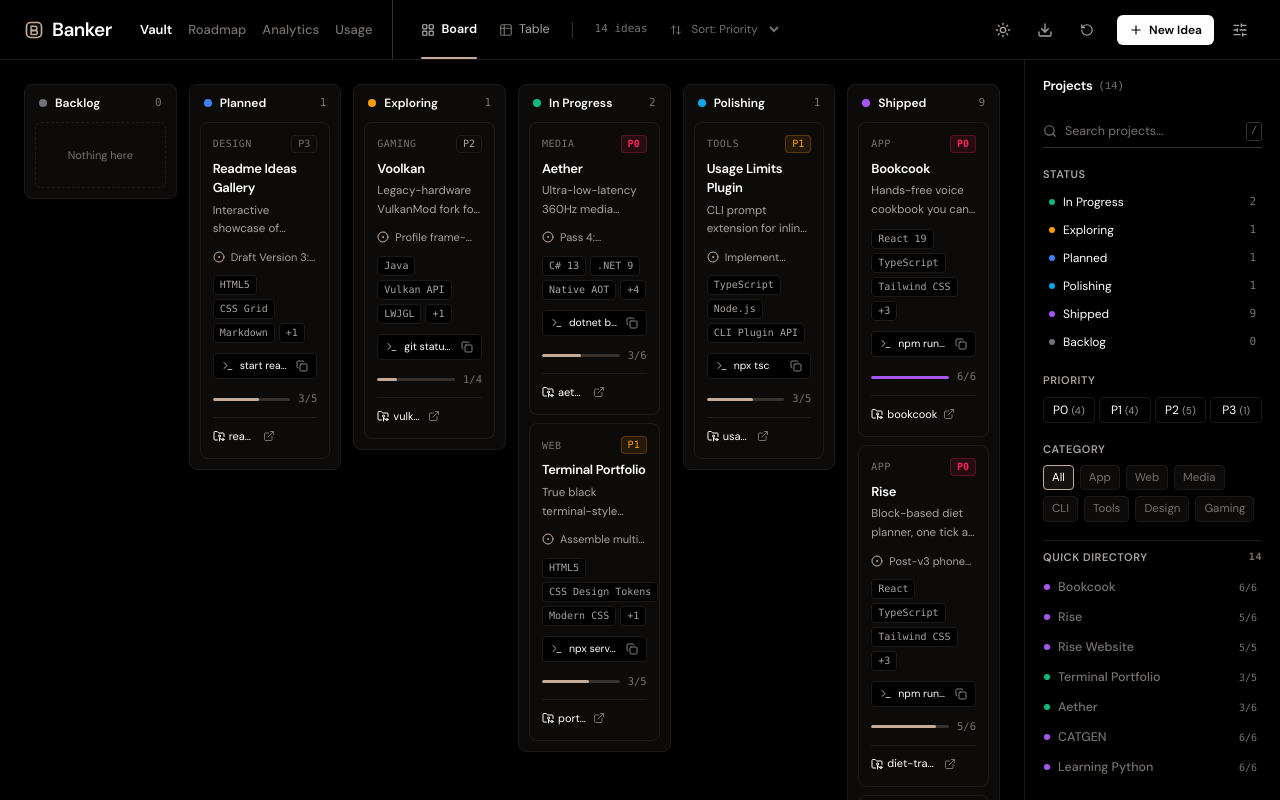
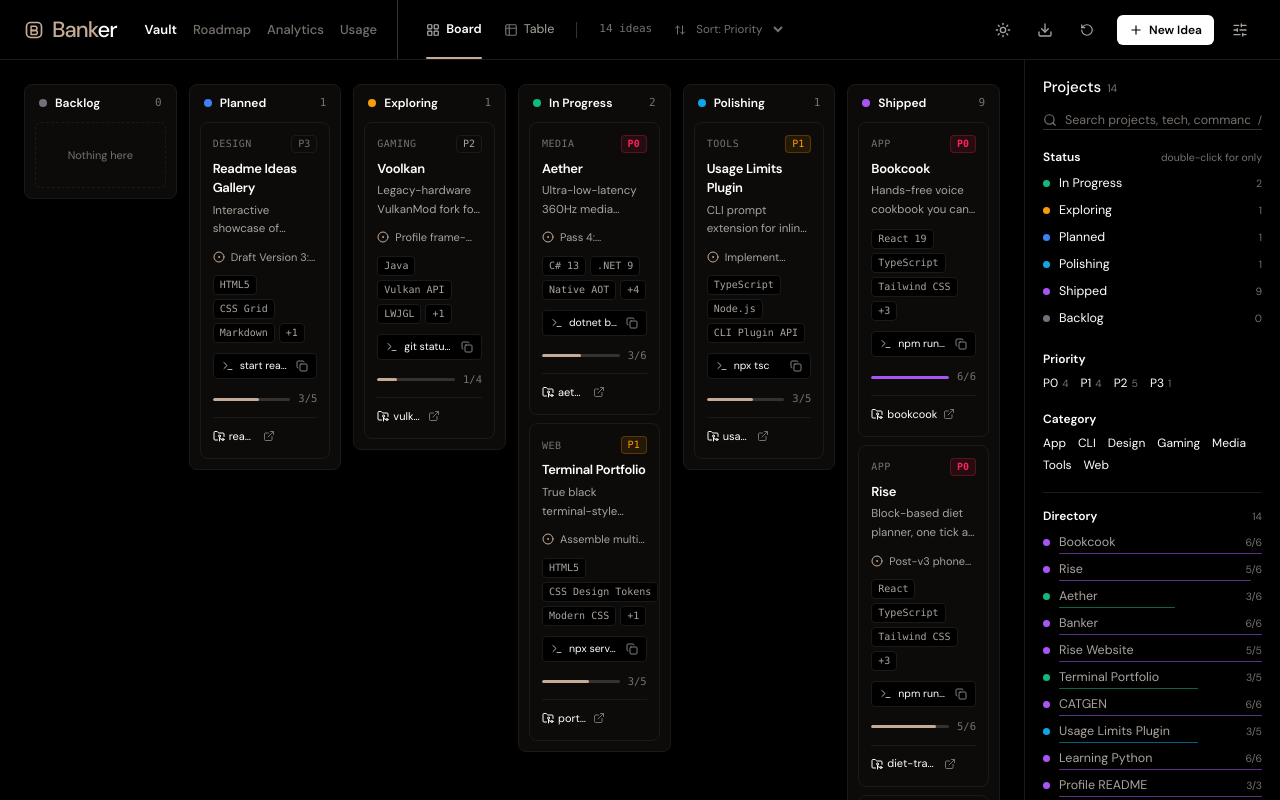
Before and after one commit to rvyyv-n/aether-bank, a React (Vite) app: page / in a window 1280 px wide. Built offline with nearby package versions, Linux system fonts and the light colour scheme.

Commit message:
feat: slopalytics-style sidebar with toggle filters and a directory that follows them

```diff
--- a/src/App.tsx
+++ b/src/App.tsx
@@ -41,9 +41,10 @@ export function App() {
   const [activeSection, setActiveSection] = useState<'vault' | 'roadmap' | 'analytics' | 'usage'>('vault');
   const [viewMode, setViewMode] = useState<'board' | 'table'>('board');
   const [searchQuery, setSearchQuery] = useState('');
-  const [selectedCategory, setSelectedCategory] = useState('all');
-  const [selectedStatus, setSelectedStatus] = useState('all');
-  const [selectedPriority, setSelectedPriority] = useState('all');
+  // Filters list what is switched off, so new categories show up by default
+  const [hiddenStatuses, setHiddenStatuses] = useState<ProjectStatus[]>([]);
+  const [hiddenPriorities, setHiddenPriorities] = useState<PriorityLevel[]>([]);
+  const [hiddenCategories, setHiddenCategories] = useState<string[]>([]);
   const [sortBy, setSortBy] = useState<'priority' | 'status' | 'title' | 'progress' | 'updated'>('priority');
 
   const [selectedProject, setSelectedProject] = useState<ProjectIdea | null>(null);
@@ -127,14 +128,9 @@ export function App() {
   // Filter and sort projects
   const filteredProjects = projects
     .filter((project) => {
-      const matchesCategory =
-        selectedCategory === 'all' || project.category === selectedCategory;
-
-      const matchesStatus =
-        selectedStatus === 'all' || project.status === selectedStatus;
-
-      const matchesPriority =
-        selectedPriority === 'all' || project.priority === selectedPriority;
+      const matchesCategory = !hiddenCategories.includes(project.category);
+      const matchesStatus = !hiddenStatuses.includes(project.status);
+      const matchesPriority = !hiddenPriorities.includes(project.priority);
 
       const q = searchQuery.toLowerCase().trim();
       const matchesQuery =
@@ -225,17 +221,14 @@ export function App() {
     if (confirm('Reset idea bank back to default initial context?')) {
       setProjects(INITIAL_PROJECTS);
       localStorage.removeItem(STORAGE_KEY);
-      setSelectedCategory('all');
-      setSelectedStatus('all');
-      setSelectedPriority('all');
-      setSearchQuery('');
+      handleResetFilters();
     }
   };
 
   const handleResetFilters = () => {
-    setSelectedCategory('all');
-    setSelectedStatus('all');
-    setSelectedPriority('all');
+    setHiddenCategories([]);
+    setHiddenStatuses([]);
+    setHiddenPriorities([]);
     setSearchQuery('');
   };
 
@@ -317,12 +310,13 @@ export function App() {
           totalCount={projects.length}
           searchQuery={searchQuery}
           setSearchQuery={setSearchQuery}
-          selectedStatus={selectedStatus}
-          setSelectedStatus={setSelectedStatus}
-          selectedPriority={selectedPriority}
-          setSelectedPriority={setSelectedPriority}
-          selectedCategory={selectedCategory}
-          setSelectedCategory={setSelectedCategory}
+          filteredProjects={filteredProjects}
+          hiddenStatuses={hiddenStatuses}
+          setHiddenStatuses={setHiddenStatuses}
+          hiddenPriorities={hiddenPriorities}
+          setHiddenPriorities={setHiddenPriorities}
+          hiddenCategories={hiddenCategories}
+          setHiddenCategories={setHiddenCategories}
           selectedProjectId={selectedProject?.id || null}
           onSelectProject={setSelectedProject}
           isOpenMobile={isMobileSidebarOpen}
--- a/src/components/Header.tsx
+++ b/src/components/Header.tsx
@@ -62,7 +62,9 @@ export const Header: React.FC<HeaderProps> = ({
         aria-label="Banker home"
       >
         <BankerLogo size={20} className="flex-shrink-0 text-[var(--accent)]" />
-        <strong>Banker</strong>
+        <strong>
+          <span>Bank</span>er
+        </strong>
       </a>
 
       {/* Main Section Navigation Tabs (Slopalytics style) */}
--- a/src/components/Sidebar.tsx
+++ b/src/components/Sidebar.tsx
@@ -1,21 +1,22 @@
 import React from 'react';
 import type { ProjectIdea, ProjectStatus, PriorityLevel } from '../types';
+import { Search, X } from 'lucide-react';
+import { STATUS_META, PRIORITY_META, progressOf } from '../data/status';
 import { StatusDot } from './ui';
-import { STATUS_META, progressOf } from '../data/status';
-import { Search, X, RotateCcw } from 'lucide-react';
 
 interface SidebarProps {
   projects: ProjectIdea[];
+  filteredProjects: ProjectIdea[];
   filteredCount: number;
   totalCount: number;
   searchQuery: string;
   setSearchQuery: (q: string) => void;
-  selectedStatus: string;
-  setSelectedStatus: (status: string) => void;
-  selectedPriority: string;
-  setSelectedPriority: (p: string) => void;
-  selectedCategory: string;
-  setSelectedCategory: (cat: string) => void;
+  hiddenStatuses: ProjectStatus[];
+  setHiddenStatuses: (s: ProjectStatus[]) => void;
+  hiddenPriorities: PriorityLevel[];
+  setHiddenPriorities: (p: PriorityLevel[]) => void;
+  hiddenCategories: string[];
+  setHiddenCategories: (c: string[]) => void;
   selectedProjectId: string | null;
   onSelectProject: (project: ProjectIdea) => void;
   isOpenMobile: boolean;
@@ -30,18 +31,31 @@ const PRIORITIES: PriorityLevel[] = ['P0', 'P1', 'P2', 'P3'];
 // Active work first in the filter list
 const STATUS_FILTER_ORDER: ProjectStatus[] = ['in_progress', 'spike', 'planned', 'polishing', 'shipped', 'backlog'];
 
+/** Click switches one value off or on; double-click shows only that value. */
+function makeToggle<T>(all: T[], hidden: T[], setHidden: (next: T[]) => void) {
+  return {
+    onClick: (v: T) =>
+      setHidden(hidden.includes(v) ? hidden.filter((h) => h !== v) : [...hidden, v]),
+    onDoubleClick: (v: T) => {
+      const onlyThis = hidden.length === all.length - 1 && !hidden.includes(v);
+      setHidden(onlyThis ? [] : all.filter((a) => a !== v));
+    },
+  };
+}
+
 export const Sidebar: React.FC<SidebarProps> = ({
   projects,
+  filteredProjects,
   filteredCount,
   totalCount,
   searchQuery,
   setSearchQuery,
-  selectedStatus,
-  setSelectedStatus,
-  selectedPriority,
-  setSelectedPriority,
-  selectedCategory,
-  setSelectedCategory,
+  hiddenStatuses,
+  setHiddenStatuses,
+  hiddenPriorities,
+  setHiddenPriorities,
+  hiddenCategories,
+  setHiddenCategories,
   selectedProjectId,
   onSelectProject,
   isOpenMobile,
@@ -50,57 +64,52 @@ export const Sidebar: React.FC<SidebarProps> = ({
   onExportJson,
   onResetData,
 }) => {
-  const categories = Array.from(new Set(projects.map((p) => p.category)));
+  const categories = Array.from(new Set(projects.map((p) => p.category))).sort();
   const hasActiveFilters =
     searchQuery !== '' ||
-    selectedStatus !== 'all' ||
-    selectedPriority !== 'all' ||
-    selectedCategory !== 'all';
+    hiddenStatuses.length > 0 ||
+    hiddenPriorities.length > 0 ||
+    hiddenCategories.length > 0;
 
+  const statusToggle = makeToggle(STATUS_FILTER_ORDER, hiddenStatuses, setHiddenStatuses);
+  const priorityToggle = makeToggle(PRIORITIES, hiddenPriorities, setHiddenPriorities);
+  const categoryToggle = makeToggle(categories, hiddenCategories, setHiddenCategories);
 
   return (
-    <aside className={`sidebar ${isOpenMobile ? 'open' : ''}`}>
-      {/* Top Heading */}
+    <aside className={`sidebar ${isOpenMobile ? 'open' : ''}`} aria-label="Filters and projects">
       <div className="side-heading">
         <h2>
-          <span>Projects</span>
-          <span className="count-badge">
-            ({filteredCount}{filteredCount !== totalCount ? `/${totalCount}` : ''})
+          Projects
+          <span>
+            {filteredCount !== totalCount ? `${filteredCount} of ${totalCount}` : totalCount}
           </span>
         </h2>
         {hasActiveFilters && (
-          <button
-            onClick={onResetFilters}
-            className="text-[11px] text-[var(--accent)] hover:underline flex items-center gap-1 cursor-pointer"
-            title="Reset filters"
-          >
-            <RotateCcw className="h-3 w-3" />
-            <span>Reset</span>
+          <button onClick={onResetFilters} className="text-button" title="Show everything">
+            Reset
           </button>
         )}
         {isOpenMobile && (
-          <button
-            onClick={onCloseMobile}
-            className="p-1 rounded text-[var(--fg-3)] hover:text-[var(--fg)] md:hidden cursor-pointer"
-          >
+          <button onClick={onCloseMobile} className="icon-button md:hidden" aria-label="Close filters">
             <X className="h-4 w-4" />
           </button>
         )}
       </div>
 
-      {/* Inline Search */}
       <div className="search">
         <Search className="h-3.5 w-3.5 flex-shrink-0" />
         <input
           type="text"
           value={searchQuery}
           onChange={(e) => setSearchQuery(e.target.value)}
-          placeholder="Search projects..."
+          placeholder="Search projects, tech, commands"
+          aria-label="Search projects"
         />
         {searchQuery ? (
           <button
             onClick={() => setSearchQuery('')}
-            className="text-[var(--fg-3)] hover:text-[var(--fg)] cursor-pointer"
+            className="text-[var(--fg-3)] hover:text-[var(--fg)]"
+            aria-label="Clear search"
           >
             <X className="h-3 w-3" />
           </button>
@@ -109,116 +118,66 @@ export const Sidebar: React.FC<SidebarProps> = ({
         )}
       </div>
 
-      {/* Status Filter (Slopalytics strike/toggle style) */}
+      {/* Status */}
+      <div className="filter-group">
+        <div className="section-head">
+          <h3>Status</h3>
+          <span className="hint">double-click for only</span>
+        </div>
         <div>
-        <div className="filter-section-title">
-          <span>Status</span>
-          {selectedStatus !== 'all' && (
-            <button
-              onClick={() => setSelectedStatus('all')}
-              className="text-[10px] text-[var(--accent)] normal-case cursor-pointer hover:underline"
-            >
-              all
-            </button>
-          )}
-        </div>
-        <div className="flex flex-col gap-1">
           {STATUS_FILTER_ORDER.map((id) => {
-            const st = { id, ...STATUS_META[id] };
-            const isSelected = selectedStatus === st.id;
-            const count = projects.filter((p) => p.status === st.id).length;
+            const shown = !hiddenStatuses.includes(id);
+            const count = projects.filter((p) => p.status === id).length;
             return (
               <button
-                key={st.id}
-                onClick={() =>
-                  setSelectedStatus(selectedStatus === st.id ? 'all' : st.id)
-                }
-                className={`flex items-center justify-between py-1 px-1.5 rounded text-xs transition cursor-pointer ${
-                  isSelected
-                    ? 'text-[var(--fg)] bg-[var(--hover)] font-medium'
-                    : 'text-[var(--fg-2)] hover:text-[var(--fg)] hover:bg-[var(--hover)]'
-                }`}
+                key={id}
+                aria-pressed={shown}
+                onClick={() => statusToggle.onClick(id)}
+                onDoubleClick={() => statusToggle.onDoubleClick(id)}
+                className="model-row"
               >
-                <span className="flex items-center gap-2">
-                  <StatusDot status={st.id} className="w-1.5 h-1.5" />
-                  <span>{st.label}</span>
-                </span>
-                <span className="font-mono text-[11px] text-[var(--fg-3)]">
-                  {count}
-                </span>
+                <StatusDot status={id} className={`w-[7px] h-[7px] ${shown ? '' : 'opacity-30'}`} />
+                <span className="flex-1 truncate">{STATUS_META[id].label}</span>
+                <span className="row-count">{count}</span>
               </button>
             );
           })}
         </div>
       </div>
 
-      {/* Priority Filter */}
-      <div>
-        <div className="filter-section-title">
-          <span>Priority</span>
-          {selectedPriority !== 'all' && (
-            <button
-              onClick={() => setSelectedPriority('all')}
-              className="text-[10px] text-[var(--accent)] normal-case cursor-pointer hover:underline"
-            >
-              all
-            </button>
-          )}
+      {/* Priority */}
+      <div className="filter-group">
+        <div className="section-head">
+          <h3>Priority</h3>
         </div>
-        <div className="grid grid-cols-4 gap-1">
-          {PRIORITIES.map((p) => {
-            const isSelected = selectedPriority === p;
-            const count = projects.filter((item) => item.priority === p).length;
-            return (
+        <div className="strike-filter">
+          {PRIORITIES.map((p) => (
             <button
               key={p}
-                onClick={() =>
-                  setSelectedPriority(selectedPriority === p ? 'all' : p)
-                }
-                className={`py-1 text-center font-mono text-xs rounded border transition cursor-pointer ${
-                  isSelected
-                    ? 'border-[var(--accent)] text-[var(--fg)] bg-[var(--hover)] font-bold'
-                    : 'border-[var(--line)] text-[var(--fg-3)] hover:text-[var(--fg)] hover:border-[var(--line-2)]'
-                }`}
+              aria-pressed={!hiddenPriorities.includes(p)}
+              onClick={() => priorityToggle.onClick(p)}
+              onDoubleClick={() => priorityToggle.onDoubleClick(p)}
+              title={`${p} · ${PRIORITY_META[p]}`}
             >
-                {p} <span className="text-[10px] opacity-60">({count})</span>
+              {p}
+              <span className="row-count ml-1">{projects.filter((x) => x.priority === p).length}</span>
             </button>
-            );
-          })}
+          ))}
         </div>
       </div>
 
-      {/* Category / Ecosystem Filter */}
-      <div>
-        <div className="filter-section-title">
-          <span>Category</span>
-          {selectedCategory !== 'all' && (
-            <button
-              onClick={() => setSelectedCategory('all')}
-              className="text-[10px] text-[var(--accent)] normal-case cursor-pointer hover:underline"
-            >
-              all
-            </button>
-          )}
+      {/* Category */}
+      <div className="filter-group">
+        <div className="section-head">
+          <h3>Category</h3>
         </div>
-        <div className="flex flex-wrap gap-1.5">
-          <button
-            onClick={() => setSelectedCategory('all')}
-            className={`filter-pill cursor-pointer ${
-              selectedCategory === 'all' ? 'active' : ''
-            }`}
-          >
-            All
-          </button>
+        <div className="strike-filter">
           {categories.map((cat) => (
             <button
               key={cat}
-              onClick={() =>
-                setSelectedCategory(selectedCategory === cat ? 'all' : cat)
-              }
-              className={`filter-pill cursor-pointer ${
-                selectedCategory === cat ? 'active' : ''
-              }`}
+              aria-pressed={!hiddenCategories.includes(cat)}
+              onClick={() => categoryToggle.onClick(cat)}
+              onDoubleClick={() => categoryToggle.onDoubleClick(cat)}
             >
               {cat}
             </button>
@@ -226,51 +185,55 @@ export const Sidebar: React.FC<SidebarProps> = ({
         </div>
       </div>
 
-      {/* Quick Switcher / Project Rows */}
-      <div className="flex-1 min-h-0 flex flex-col pt-2 border-t border-[var(--line)]">
-        <div className="filter-section-title mb-2">
-          <span>Quick Directory</span>
-          <span className="font-mono text-[10px] text-[var(--fg-3)]">
-            {projects.length}
-          </span>
+      {/* Directory, following the filters above */}
+      <div className="filter-group directory">
+        <div className="section-head">
+          <h3>Directory</h3>
+          <span className="row-count">{filteredProjects.length}</span>
         </div>
-        <div className="flex flex-col gap-0.5 overflow-y-auto pr-1">
-          {projects.map((proj) => {
-            const { done: completed, total } = progressOf(proj);
+        {filteredProjects.length === 0 ? (
+          <p className="side-note">
+            Nothing matches.{' '}
+            <button className="text-button" onClick={onResetFilters}>
+              Reset filters
+            </button>
+          </p>
+        ) : (
+          <div>
+            {filteredProjects.map((proj) => {
+              const { done, total, pct } = progressOf(proj);
               const isSelected = selectedProjectId === proj.id;
-
               return (
                 <button
                   key={proj.id}
                   onClick={() => onSelectProject(proj)}
-                className={`project-row cursor-pointer ${
-                  isSelected ? 'active' : ''
-                }`}
+                  aria-pressed={isSelected}
+                  className="model-row directory-row"
                   title={`${proj.title}: ${proj.subtitle}`}
                 >
-                <StatusDot status={proj.status} className="project-dot" />
-                <span className="truncate flex-1 font-medium">{proj.title}</span>
-                <span className="font-mono text-[10px] text-[var(--fg-3)]">
-                  {completed}/{total}
+                  <StatusDot status={proj.status} className="w-[7px] h-[7px]" />
+                  <span className="flex-1 truncate">{proj.title}</span>
+                  <span className="row-count">
+                    {done}/{total}
                   </span>
+                  <span
+                    className="row-bar"
+                    style={{ width: `${pct}%`, background: STATUS_META[proj.status].color }}
+                    aria-hidden="true"
+                  />
                 </button>
               );
             })}
           </div>
+        )}
       </div>
 
       {/* Data actions (phones only; on larger screens they live in the header) */}
-      <div className="md:hidden flex gap-2 pt-2 border-t border-[var(--line)]">
-        <button
-          onClick={onExportJson}
-          className="flex-1 py-2.5 rounded-md border border-[var(--line)] text-xs text-[var(--fg-2)] text-center"
-        >
+      <div className="md:hidden flex gap-5 pt-3 border-t border-[var(--line)]">
+        <button onClick={onExportJson} className="text-button">
           Export JSON
         </button>
-        <button
-          onClick={onResetData}
-          className="flex-1 py-2.5 rounded-md border border-[var(--line)] text-xs text-[var(--fg-2)] text-center"
-        >
+        <button onClick={onResetData} className="text-button !text-[var(--fg-3)]">
           Reset data
         </button>
       </div>
--- a/src/index.css
+++ b/src/index.css
@@ -132,10 +132,14 @@ a:focus-visible, [tabindex="0"]:focus-visible {
 }
 
 .brand strong {
-  font-size: 19px;
-  font-weight: 600;
-  letter-spacing: -0.5px;
+  font-size: 22px;
+  font-weight: 450;
+  letter-spacing: -1px;
   line-height: 1;
+}
+
+.brand strong span {
+  color: var(--accent);
 }
 
 .section-tabs {
@@ -292,26 +296,24 @@ a:focus-visible, [tabindex="0"]:focus-visible {
 .side-heading {
   display: flex;
   align-items: center;
-  justify-content: space-between;
-  padding-bottom: 2px;
+  gap: 8px;
+  margin-bottom: -6px;
 }
 
 .side-heading h2 {
-  font-size: 13px;
-  font-weight: 600;
-  letter-spacing: -0.3px;
+  flex: 1;
+  font-size: 15px;
+  font-weight: 500;
   color: var(--fg);
   margin: 0;
-  display: flex;
-  align-items: center;
-  gap: 6px;
 }
 
-.side-heading .count-badge {
+.side-heading h2 span {
+  color: var(--fg-3);
+  font-variant-numeric: tabular-nums;
+  margin-left: 6px;
   font-size: 11px;
-  font-family: monospace;
-  color: var(--fg-3);
-  font-weight: normal;
+  font-weight: 400;
 }
 
 .search {
@@ -343,96 +345,127 @@ a:focus-visible, [tabindex="0"]:focus-visible {
 }
 
 .search kbd {
-  font-size: 10px;
-  font-family: monospace;
+  font: inherit;
+  font-size: 11px;
   color: var(--fg-3);
-  border: 1px solid var(--line-2);
-  border-radius: 3px;
-  padding: 1px 4px;
 }
 
-.filter-section-title {
-  font-size: 11px;
-  font-weight: 600;
+/* Section heading: small, sentence case, with an optional quiet aside */
+.section-head {
+  display: flex;
+  align-items: baseline;
+  gap: 10px;
+  margin-bottom: 4px;
+}
+
+.section-head h3 {
+  flex: 1;
+  margin: 0;
+  font-size: 12px;
+  font-weight: 550;
+  color: var(--fg);
+}
+
+.section-head .hint {
+  font-size: 10.5px;
+  color: var(--fg-3);
+}
+
+.text-button {
+  color: var(--accent);
+  font-size: 12px;
+  transition: opacity 0.15s;
+}
+
+.text-button:hover {
+  opacity: 0.8;
+}
+
+.side-note {
   color: var(--fg-2);
-  letter-spacing: 0.05em;
-  text-transform: uppercase;
-  margin: 0 0 8px 0;
+  margin: 0;
+  font-size: 12px;
+}
+
+.row-count {
+  font-size: 10.5px;
+  color: var(--fg-3);
+  font-variant-numeric: tabular-nums;
+}
+
+/* Toggle row: switched-off rows fade back */
+.model-row {
+  position: relative;
+  width: calc(100% + 12px);
+  min-height: 27px;
+  margin: 0 -6px;
+  padding: 0 6px;
+  border-radius: 5px;
   display: flex;
   align-items: center;
-  justify-content: space-between;
+  gap: 9px;
+  font-size: 12.5px;
+  color: var(--fg-3);
+  text-align: left;
+  transition: background-color 0.15s, color 0.15s;
 }
 
-.filter-pills {
+.model-row[aria-pressed="true"] {
+  color: var(--fg);
+}
+
+.model-row:hover {
+  background: var(--hover);
+  color: var(--fg);
+}
+
+.directory-row {
+  color: var(--fg-2);
+}
+
+.directory-row[aria-pressed="true"] {
+  background: var(--hover);
+  font-weight: 550;
+}
+
+/* Hairline progress under a row, as on slopalytics rankings */
+.row-bar {
+  position: absolute;
+  left: 22px;
+  bottom: 2px;
+  height: 1.5px;
+  max-width: calc(100% - 28px);
+  opacity: 0.55;
+  border-radius: 1px;
+  pointer-events: none;
+}
+
+/* Inline toggles: switched-off values are struck through */
+.strike-filter {
   display: flex;
   flex-wrap: wrap;
-  gap: 5px;
+  gap: 4px 12px;
+  margin-top: 6px;
 }
 
-.filter-pill {
-  font-size: 11.5px;
-  color: var(--fg-3);
-  padding: 3px 8px;
-  border-radius: 4px;
-  border: 1px solid var(--line);
-  background: var(--surface);
-  transition: all 0.15s;
-}
-
-.filter-pill:hover {
+.strike-filter button {
   color: var(--fg);
-  border-color: var(--line-2);
-}
-
-.filter-pill.active {
-  color: var(--fg);
-  border-color: var(--accent);
-  background: var(--hover);
-}
-
-.filter-strike {
-  font-size: 11.5px;
-  color: var(--fg);
+  font-size: 12px;
   transition: color 0.15s;
 }
 
-.filter-strike[aria-pressed="false"] {
+.strike-filter button[aria-pressed="false"] {
   color: var(--fg-3);
   text-decoration: line-through;
 }
 
-/* Model/Project row in sidebar */
-.project-row {
-  width: calc(100% + 10px);
-  min-height: 28px;
-  color: var(--fg-3);
-  text-align: left;
-  border-radius: 5px;
-  align-items: center;
-  gap: 8px;
-  margin: 0 -5px;
-  padding: 4px 6px;
-  font-size: 12.5px;
-  display: flex;
-  transition: background-color 0.15s, color 0.15s;
+.strike-filter button:hover {
+  color: var(--accent);
 }
 
-.project-row:hover {
-  background: var(--hover);
-  color: var(--fg);
-}
-
-.project-row.active {
-  color: var(--fg);
-  background: var(--hover);
-  font-weight: 550;
-}
-
-.project-dot {
-  width: 6px;
-  height: 6px;
-  border-radius: 50%;
-  flex-shrink: 0;
+.directory {
+  border-top: 1px solid var(--line);
+  padding-top: 14px;
 }
 
 /* Slopalytics Card Styles */
@@ -659,13 +692,19 @@ a:focus-visible, [tabindex="0"]:focus-visible {
   .sidebar.open {
     display: flex;
   }
-  .filter-pill {
+  .brand strong {
+    font-size: 19px;
+  }
+  .model-row {
+    min-height: 40px;
+    font-size: 14px;
+  }
+  .strike-filter {
+    gap: 2px 18px;
+  }
+  .strike-filter button {
     min-height: 36px;
-    display: inline-flex;
-    align-items: center;
-  }
-  .project-row {
-    min-height: 40px;
+    font-size: 14px;
   }
   .mobile-nav {
     position: fixed;
```
Lines whose indentation alone changed are shown as unchanged.
